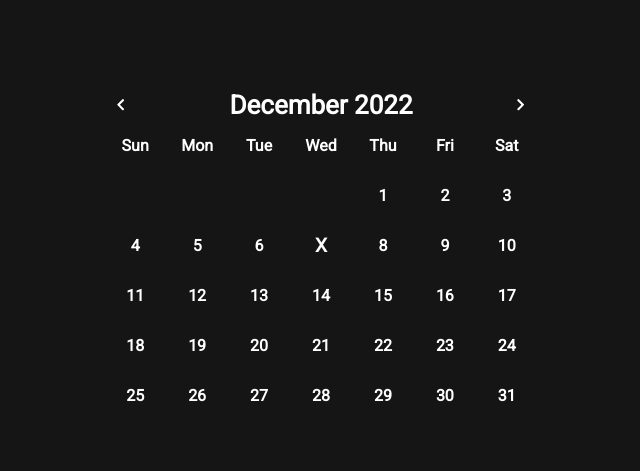
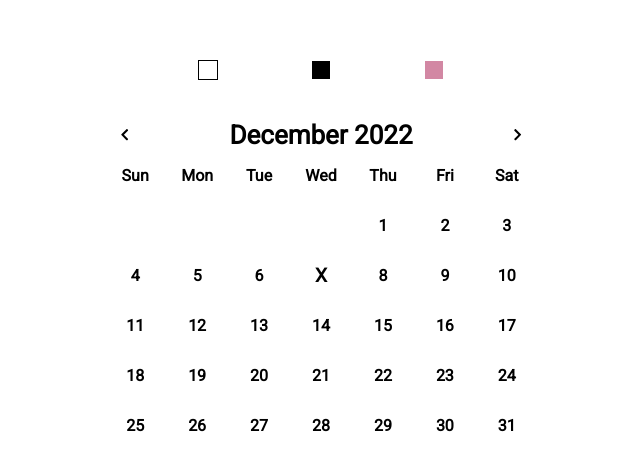
Before and after one commit to Samuellucasn/Calendar, a React (Vite) app: page / in a window 1280 px wide. Shown: the part 145-616 px from the top of the page, without its empty margins (319-959 px from the left). Built offline with nearby package versions, Linux system fonts and the light colour scheme; a web font is replaced by a local one.

Commit message:
feat switch buttons

```diff
--- a/src/App.tsx
+++ b/src/App.tsx
@@ -1,5 +1,8 @@
+import { useState } from 'react'
 import Global from "./style/Global"
+import { Wrapper } from './components/Button/style'
 import Calendar from "./components/Calendar"
+import Button from './components/Button'
 
 import { ThemeProvider } from 'styled-components'
 
@@ -8,10 +11,17 @@ import darkTheme from "./style/themes/darkTheme"
 import colorTheme from "./style/themes/colorTheme"
 
 function App() {
+  const [theme, setTheme] = useState(defaultTheme)
+
   return (
-    <ThemeProvider theme={darkTheme}>
-      <Calendar></Calendar>
-      <Global></Global>
+    <ThemeProvider theme={theme}>
+      <Wrapper>
+        <Button onClick={() => { if(theme !== defaultTheme) setTheme(defaultTheme) }} border={'1px solid black'} color={'white'}/>
+        <Button onClick={() => { if(theme !== darkTheme) setTheme(darkTheme) }} border={'1px solid white'} color={'black'}/>
+        <Button onClick={() => { if(theme !== colorTheme) setTheme(colorTheme) }} border={'1px solid white'} color={'#d287a3'}/>
+      </Wrapper>
+      <Calendar/>
+      <Global/>
     </ThemeProvider>
   )
 }
--- /dev/null
+++ b/src/components/Button/index.tsx
@@ -0,0 +1,10 @@
+import { ButtonStyle } from "./style"
+import { ButtonProps } from "../../interfaces/types"
+
+const Button: React.FC<ButtonProps> = ({onClick, color, border}) => {
+    return (
+       <ButtonStyle onClick={onClick} color={color} border={border}/>
+    )
+}
+
+export default Button
--- a/src/components/Button/style.ts
+++ b/src/components/Button/style.ts
@@ -1,8 +1,11 @@
 import styled from "styled-components";
 
-export const ButtonStyle = styled.button`
-    border: none;
-    background-color: transparent;
+export const ButtonStyle = styled.button<{border: string|undefined, color: string|undefined}>`
+    border: ${props => props.border? props.border : 'transparent'};
+    background-color: ${props => props.color? props.color : 'transparent'};
+
+    min-width: 20px;
+    min-height: 20px;
 
     font-weight: normal;
     cursor: pointer;
@@ -11,3 +14,12 @@ export const ButtonStyle = styled.button`
     align-items: center;
     justify-content: center;
 `;
+
+export const Wrapper = styled.div`
+    width: 100%;
+
+    margin-bottom: 40px;
+
+    display: flex;
+    justify-content: space-evenly;
+`
--- a/src/interfaces/types.ts
+++ b/src/interfaces/types.ts
@@ -35,3 +35,9 @@ export interface NewEventsProps {
     onDelete: (e: number) => void,
     eventsArray: Object[]
 }
+
+export interface ButtonProps {
+    onClick: React.MouseEventHandler<HTMLButtonElement>,
+    border?: string,
+    color?: string
+}
--- a/src/style/Global.ts
+++ b/src/style/Global.ts
@@ -1,6 +1,6 @@
 import { createGlobalStyle} from "styled-components";
 
-export const globalStyle = createGlobalStyle`
+export const Global = createGlobalStyle`
     * {
         margin: 0;
         padding: 0;
@@ -22,4 +22,4 @@ export const globalStyle = createGlobalStyle`
 
 `;
 
-export default globalStyle
+export default Global
--- a/src/style/themes/colorTheme.ts
+++ b/src/style/themes/colorTheme.ts
@@ -1,4 +1,5 @@
 export default {
+    title: 'color',
 
     colors: {
         bodyBg: 'linear-gradient(#253645,#aa607b,#ffcaca)',
--- a/src/style/themes/darkTheme.ts
+++ b/src/style/themes/darkTheme.ts
@@ -1,4 +1,5 @@
 export default {
+    title: 'dark',
 
     colors: {
         bodyBg: 'linear-gradient(#151515, #151515)',
@@ -10,12 +11,12 @@ export default {
         headerButtonColor: 'white',
 
         dayInWeekBg: '',
-        dayInWeekColor: 'white',
+        dayInWeekColor: '#464646',
 
         dayColor: 'white',
         dayHoverColor: 'black',
         dayHoverBg: 'white',
-        dayBallBg: '#848484',
+        dayBallBg: '#4a86ff',
 
         currentDayColor: '',
         currentDayBg: '',
--- a/src/style/themes/defaultTheme.ts
+++ b/src/style/themes/defaultTheme.ts
@@ -1,4 +1,5 @@
 export default {
+    title: 'default',
 
     colors: {
         bodyBg: '',
```
